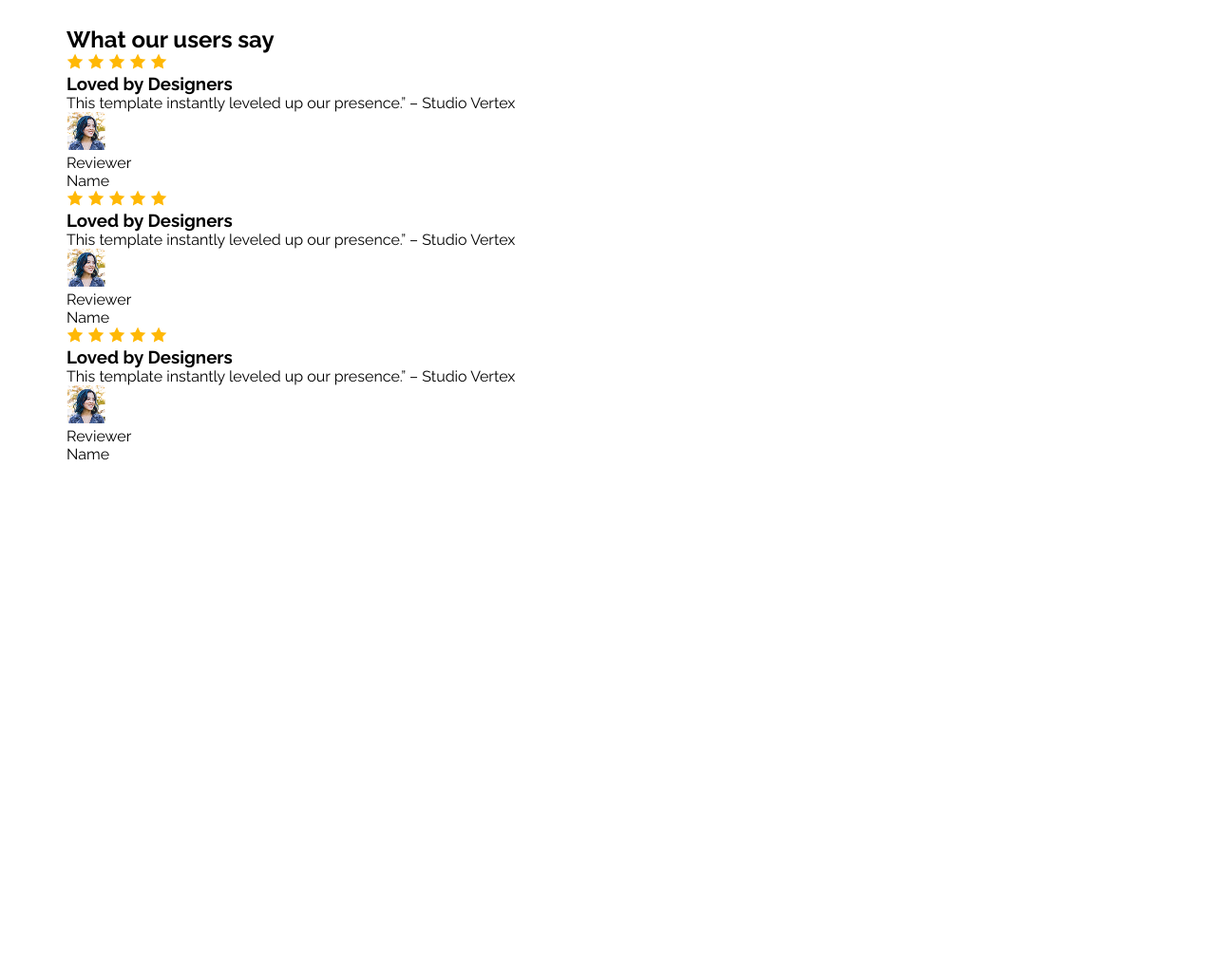
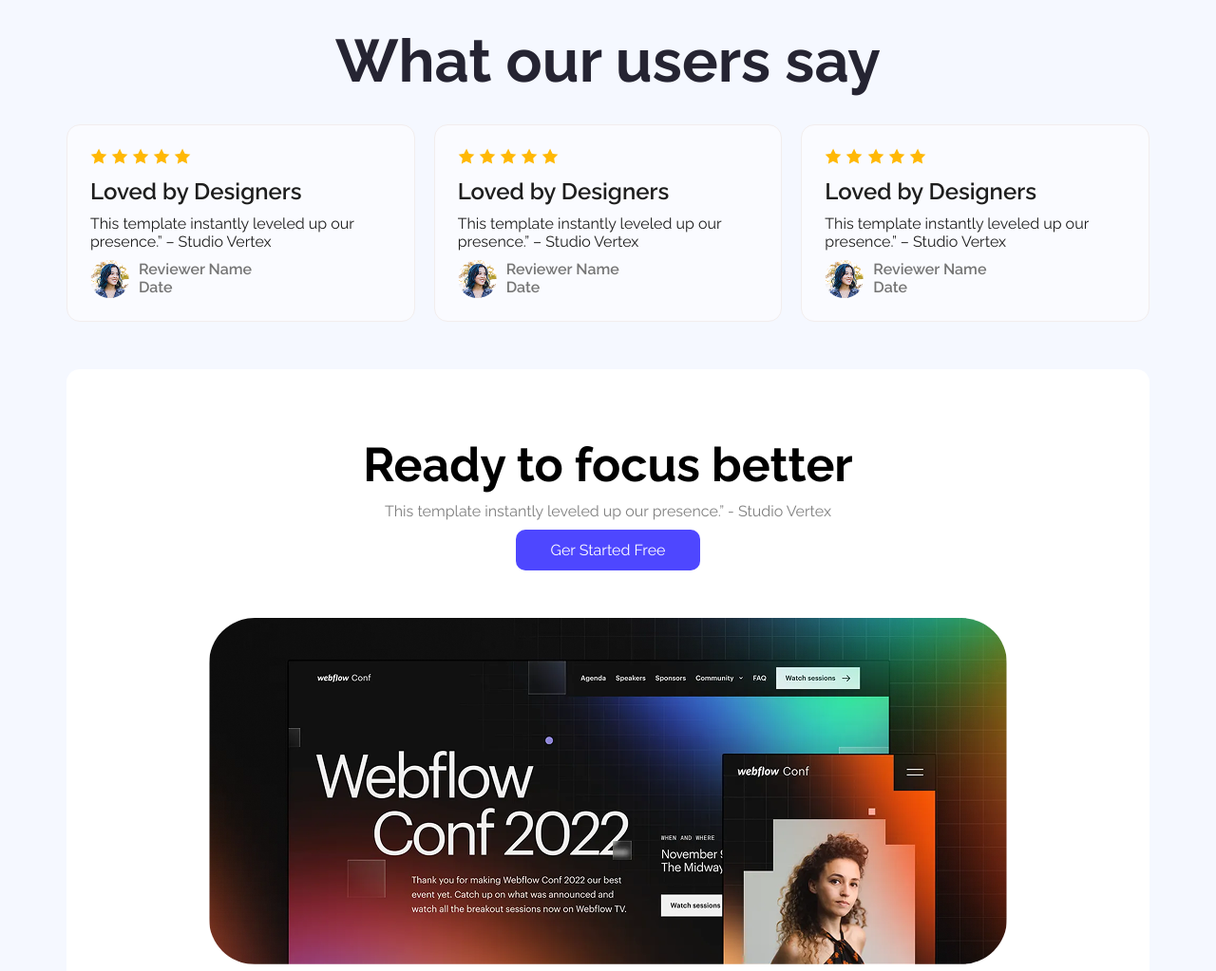
Before and after one commit to Owasiul/Assignment-1, a plain HTML site: page index.html in a window 1280 px wide. Shown: the part 1420-2443 px from the top of the page at 95% size. Before the commit the page ends 1908 px from the top, so only its background shows below. Drawn offline with Linux system fonts and the light colour scheme.

Commit message:
adding focus section

```diff
--- a/index.html
+++ b/index.html
@@ -57,12 +57,14 @@
           </div>
         </div>
       </section>
+      <!-- ratings -->
       <section class="ratings">
         <div class="ratt4H">
           <h2>What our users say</h2>
         </div>
-        <div class="rateB">
+        <!-- r-cards -->
         <div class="R-cards">
+          <!-- card-1 -->
           <div class="card">
             <div class="star">
               <img src="Assets/icon-star.png" alt="" />
@@ -80,10 +82,13 @@
             </div>
             <div class="rateRev">
               <img src="Assets/avatar.png" alt="" />
-                <p>Reviewer</p>
-                <p>Name</p>
+              <div class="_4lqer">
+                <p>Reviewer Name</p>
+                <p>Date</p>
               </div>
             </div>
+          </div>
+          <!-- card-2 -->
           <div class="card">
             <div class="star">
               <img src="Assets/icon-star.png" alt="" />
@@ -101,10 +106,13 @@
             </div>
             <div class="rateRev">
               <img src="Assets/avatar.png" alt="" />
-                <p>Reviewer</p>
-                <p>Name</p>
+              <div class="_4lqer">
+                <p>Reviewer Name</p>
+                <p>Date</p>
               </div>
             </div>
+          </div>
+          <!-- card-3 -->
           <div class="card">
             <div class="star">
               <img src="Assets/icon-star.png" alt="" />
@@ -122,13 +130,25 @@
             </div>
             <div class="rateRev">
               <img src="Assets/avatar.png" alt="" />
-                <p>Reviewer</p>
-                <p>Name</p>
+              <div class="_4lqer">
+                <p>Reviewer Name</p>
+                <p>Date</p>
               </div>
             </div>
           </div>
         </div>
       </section>
+      <!-- focus -->
+       <div class="focus">
+        <div class="focus-title">
+            <h2>Ready to focus better</h2>
+            <p>This template instantly leveled up our presence.” - Studio Vertex</p>
+            <button class="sign">Ger Started Free</button>
+        </div>
+        <div class="focus-img">
+            <img src="Assets/wc-big.png" alt="" srcset="">
+        </div>
+       </div>
     </main>
     <footer></footer>
   </body>
--- a/style.css
+++ b/style.css
@@ -5,6 +5,9 @@
   padding: 0;
   box-sizing: border-box;
   font-family: "Raleway","Inter", sans-serif;
+}
+body{
+  background-color: #f5f8ff;
 }
 header {
   background-color: rgba(78, 71, 255, 0.01);
@@ -23,7 +26,7 @@ nav {
 /* logo */
 .logo {
   color: rgb(78, 71, 255);
-  font-family: Inter;
+  font-family: "Inter",sans-serif;
   font-size: 34px;
   font-weight: 900;
 }
@@ -124,3 +127,80 @@ main {
   font-weight: 400;
 }
 /* ratings */
+.ratt4H{
+  color: rgb(37, 36, 50);
+font-size: 42px;
+font-weight: 700;
+text-align: center;
+}
+.R-cards{
+  display: flex;
+  flex-direction: row;
+  align-items: center;
+  justify-content: space-between;
+  gap: 20px;
+  margin-top: 30px;
+}
+.card{
+  background-color: rgba(255, 255, 255, 0.5);
+  border: 1px solid rgb(242, 237, 237);
+  padding: 24px;
+  border-radius: 14px;
+  font-family: "Inter",sans-serif;
+}
+/* rateC */
+.rateC h3{
+color: rgb(30, 30, 30);
+font-size: 24px;
+font-weight: 600;
+margin: 10px 0;
+}
+.rateC p{
+color: rgb(30, 30, 30);
+font-size: 16px;
+font-weight: 400;
+}
+/* rateRev */
+.rateRev{
+ margin-top: 10px;
+ display: flex;
+ flex-direction: row;
+}
+.rateRev img{
+  border-radius: 50%;
+}
+._4lqer{
+  margin-left: 10px;
+color: rgb(117, 117, 117);
+font-size: 16px;
+font-weight: 600;
+}
+/* focus */
+.focus{
+  margin: 50px 0;
+  border-radius: 14px;
+  background-color: white;
+  padding: 71px 150px;
+  display: flex;
+  flex-direction: column;
+  align-items: center;
+}
+.focus-title{
+  text-align: center;
+  margin-bottom: 50px;
+}
+.focus-title h2 {
+  margin-bottom: 10px;
+  font-size: 50px;
+  font-weight: 700;
+}
+.focus-title p {
+  margin-bottom: 10px;
+  font-size: 16px;
+  font-weight: 400;
+  color: rgba(0, 0, 0, 0.5);
+}
+/* focus-img */
+.focus-img img{
+  border-radius: 48px;
+}
```
Lines whose indentation alone changed are shown as unchanged.
